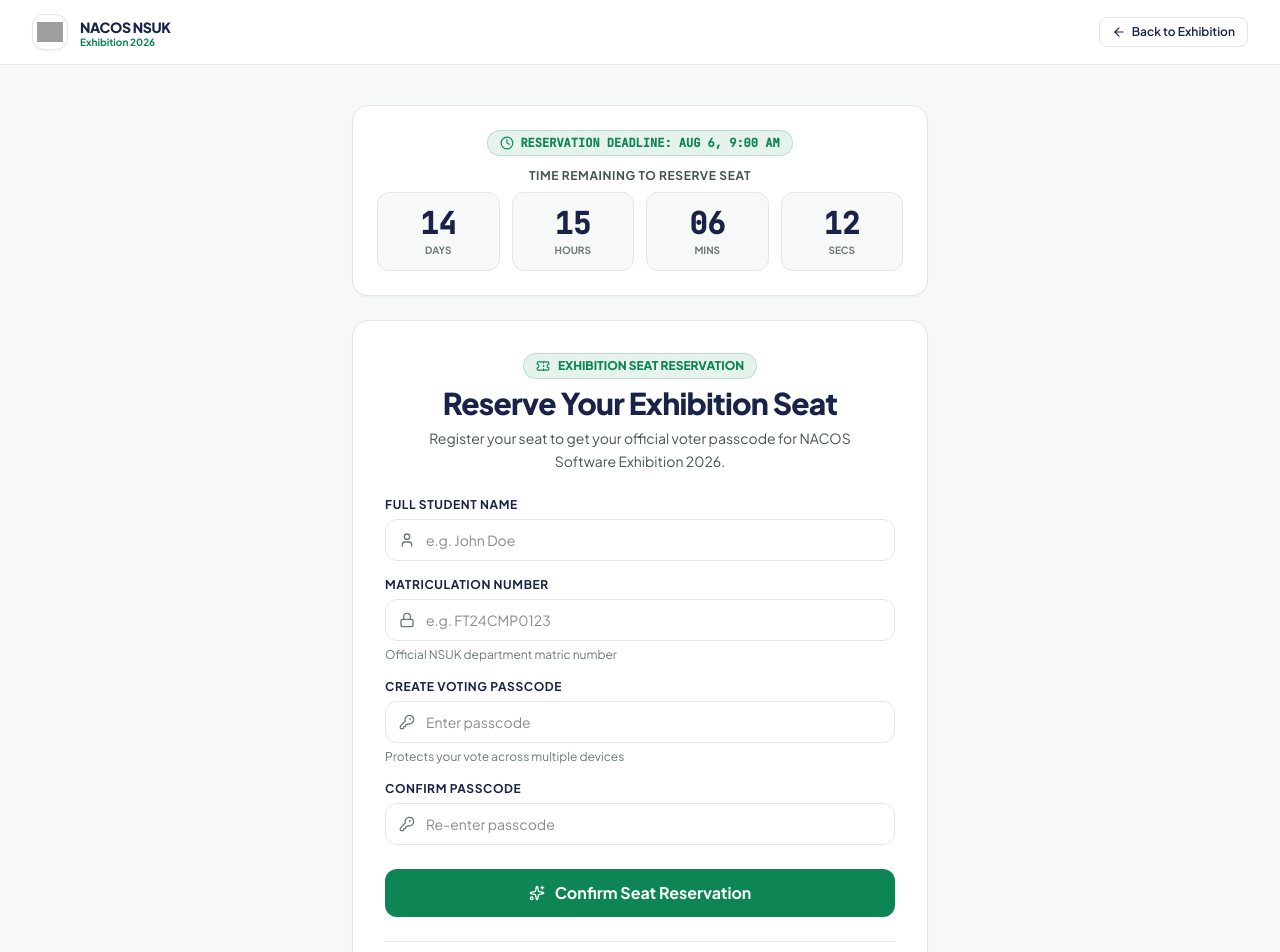
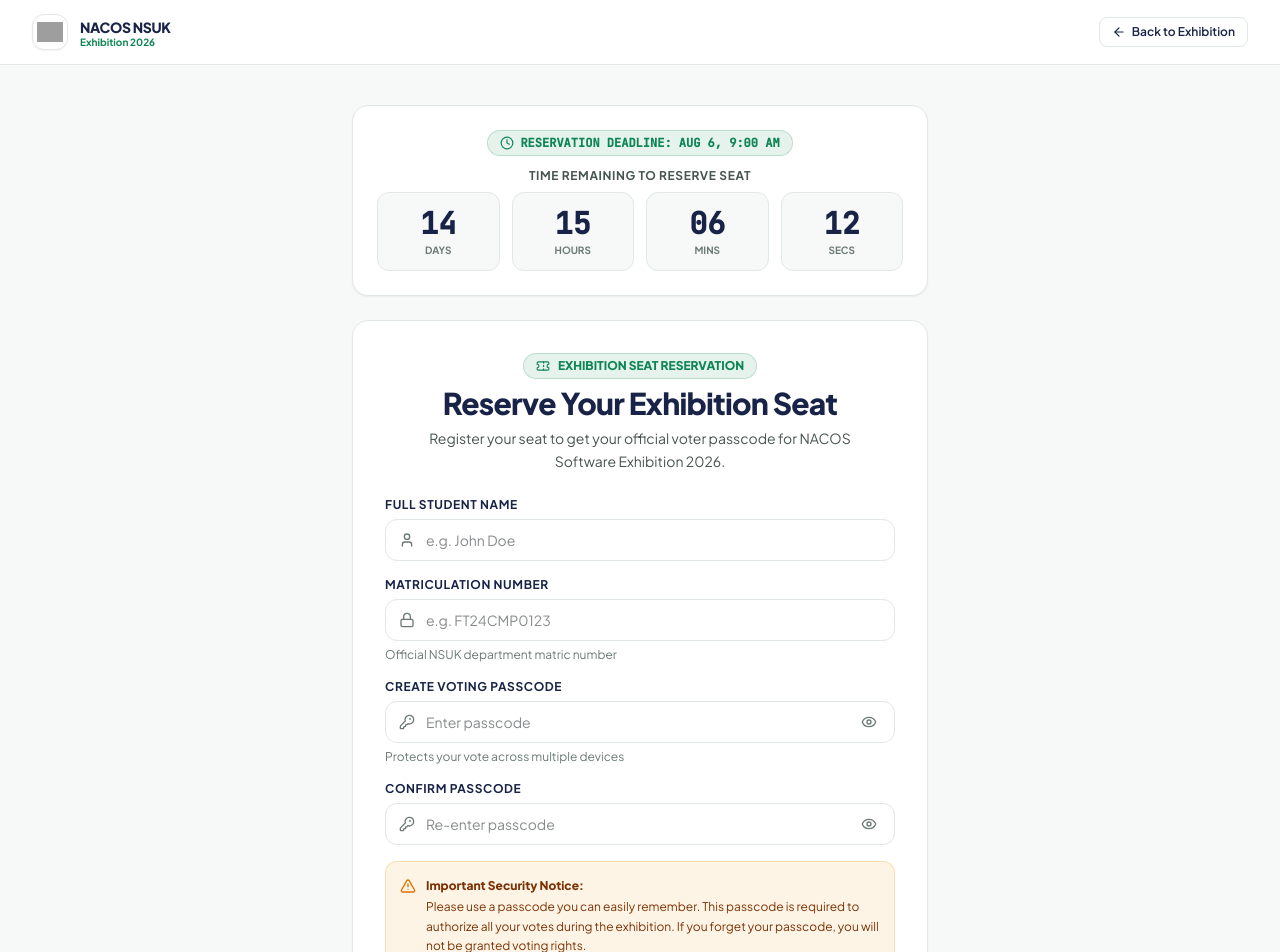
Before and after one commit to zimcodes1/NACOS-VOTING-PORTAL, a React (Vite) app in the folder frontend/: page /reserve in a window 1280 px wide. Shown: the top 952 px of the page. Built offline with nearby package versions, Linux system fonts and the light colour scheme; no server answers; grey boxes are pictures that could not be loaded.

Commit message:
feat: add password visibility toggles to password inputs

```diff
--- a/frontend/src/components/home/MatricVoteModal.tsx
+++ b/frontend/src/components/home/MatricVoteModal.tsx
@@ -1,7 +1,7 @@
 import React, { useState, useEffect } from "react";
 import { Modal, Input, Button } from "../ui";
 import type { VoterState, Project } from "../../utils/dataTypes";
-import { ShieldCheck, Lock, ThumbsUp, KeyRound, LogOut, Ticket } from "lucide-react";
+import { ShieldCheck, Lock, ThumbsUp, KeyRound, LogOut, Ticket, Eye, EyeOff } from "lucide-react";
 import { verifyVoter } from "../../api/dashboardAPI";
 import { voterSession, type VerifiedVoter } from "../../utils/voterSession";
 import { Link } from "@tanstack/react-router";
@@ -26,6 +26,7 @@ export const MatricVoteModal: React.FC<MatricVoteModalProps> = ({
 
   const [matricInput, setMatricInput] = useState(() => activeVoter?.matric_number || "");
   const [passwordInput, setPasswordInput] = useState(() => activeVoter?.passcode || "");
+  const [showPassword, setShowPassword] = useState(false);
   const [errorText, setErrorText] = useState("");
   const [isVerifying, setIsVerifying] = useState(false);
 
@@ -213,12 +214,23 @@ export const MatricVoteModal: React.FC<MatricVoteModalProps> = ({
 
             <Input
               label="Voting Passcode"
-              type="password"
+              type={showPassword ? "text" : "password"}
               placeholder="Enter passcode"
               value={passwordInput}
               onChange={(e) => setPasswordInput(e.target.value)}
               helperText="Enter your seat reservation passcode"
               leftIcon={<KeyRound className="w-4 h-4 text-text-muted" />}
+              rightIcon={
+                <button
+                  type="button"
+                  onClick={() => setShowPassword(!showPassword)}
+                  className="p-1 text-text-muted hover:text-navy transition-colors cursor-pointer"
+                  tabIndex={-1}
+                  aria-label={showPassword ? "Hide passcode" : "Show passcode"}
+                >
+                  {showPassword ? <EyeOff className="w-4 h-4" /> : <Eye className="w-4 h-4" />}
+                </button>
+              }
             />
 
             <div className="pt-1 flex items-center justify-between text-xs">
--- a/frontend/src/pages/ReserveSeatPage.tsx
+++ b/frontend/src/pages/ReserveSeatPage.tsx
@@ -13,6 +13,9 @@ import {
   KeyRound,
   Clock,
   AlertCircle,
+  AlertTriangle,
+  Eye,
+  EyeOff,
 } from "lucide-react";
 import { Input, Button, Card, ToastContainer, toast } from "../components/ui";
 import { reserveSeat, verifyVoter } from "../api/dashboardAPI";
@@ -30,6 +33,8 @@ export const ReserveSeatPage: React.FC = () => {
   const [matricNumber, setMatricNumber] = useState("");
   const [password, setPassword] = useState("");
   const [confirmPassword, setConfirmPassword] = useState("");
+  const [showPassword, setShowPassword] = useState(false);
+  const [showConfirmPassword, setShowConfirmPassword] = useState(false);
 
   const [isLoading, setIsLoading] = useState(false);
   const [errorMessage, setErrorMessage] = useState("");
@@ -362,25 +367,58 @@ export const ReserveSeatPage: React.FC = () => {
 
                   <Input
                     label={isExistingMode ? "Voting Passcode" : "Create Voting Passcode"}
-                    type="password"
+                    type={showPassword ? "text" : "password"}
                     placeholder="Enter passcode"
                     value={password}
                     onChange={(e) => setPassword(e.target.value)}
                     helperText={isExistingMode ? undefined : "Protects your vote across multiple devices"}
                     leftIcon={<KeyRound className="w-4 h-4 text-text-muted" />}
+                    rightIcon={
+                      <button
+                        type="button"
+                        onClick={() => setShowPassword(!showPassword)}
+                        className="p-1 text-text-muted hover:text-navy transition-colors cursor-pointer"
+                        tabIndex={-1}
+                        aria-label={showPassword ? "Hide passcode" : "Show passcode"}
+                      >
+                        {showPassword ? <EyeOff className="w-4 h-4" /> : <Eye className="w-4 h-4" />}
+                      </button>
+                    }
                     required
                   />
 
                   {!isExistingMode && (
                     <Input
                       label="Confirm Passcode"
-                      type="password"
+                      type={showConfirmPassword ? "text" : "password"}
                       placeholder="Re-enter passcode"
                       value={confirmPassword}
                       onChange={(e) => setConfirmPassword(e.target.value)}
                       leftIcon={<KeyRound className="w-4 h-4 text-text-muted" />}
+                      rightIcon={
+                        <button
+                          type="button"
+                          onClick={() => setShowConfirmPassword(!showConfirmPassword)}
+                          className="p-1 text-text-muted hover:text-navy transition-colors cursor-pointer"
+                          tabIndex={-1}
+                          aria-label={showConfirmPassword ? "Hide passcode" : "Show passcode"}
+                        >
+                          {showConfirmPassword ? <EyeOff className="w-4 h-4" /> : <Eye className="w-4 h-4" />}
+                        </button>
+                      }
                       required
                     />
+                  )}
+
+                  {/* Passcode Security Notice Callout */}
+                  {!isExistingMode && (
+                    <div className="p-3.5 rounded-xl bg-amber-500/10 border border-amber-500/25 text-amber-900 flex items-start gap-2.5 text-xs">
+                      <AlertTriangle className="w-4 h-4 text-amber-600 shrink-0 mt-0.5" />
+                      <div className="leading-relaxed">
+                        <strong className="font-extrabold text-amber-900 block mb-0.5">Important Security Notice:</strong>
+                        Please use a passcode you can easily remember. This passcode is required to authorize all your votes during the exhibition. If you forget your passcode, you will not be granted voting rights.
+                      </div>
+                    </div>
                   )}
 
                   <div className="pt-2">
```
